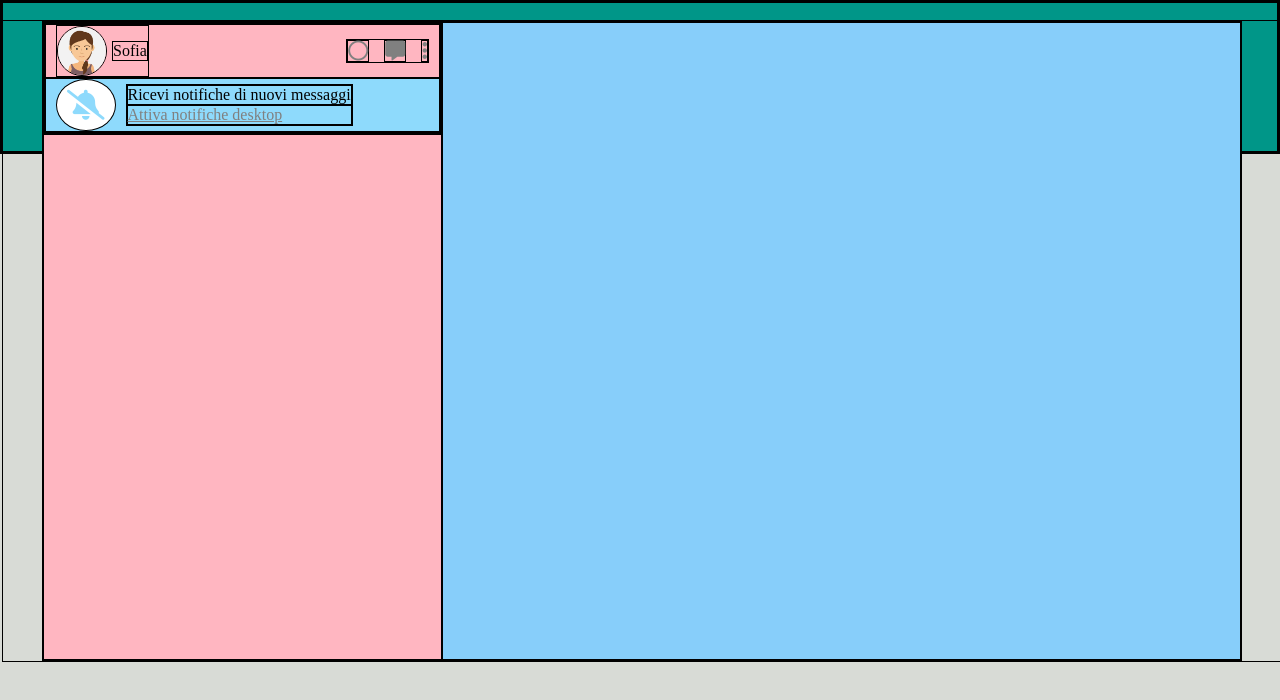
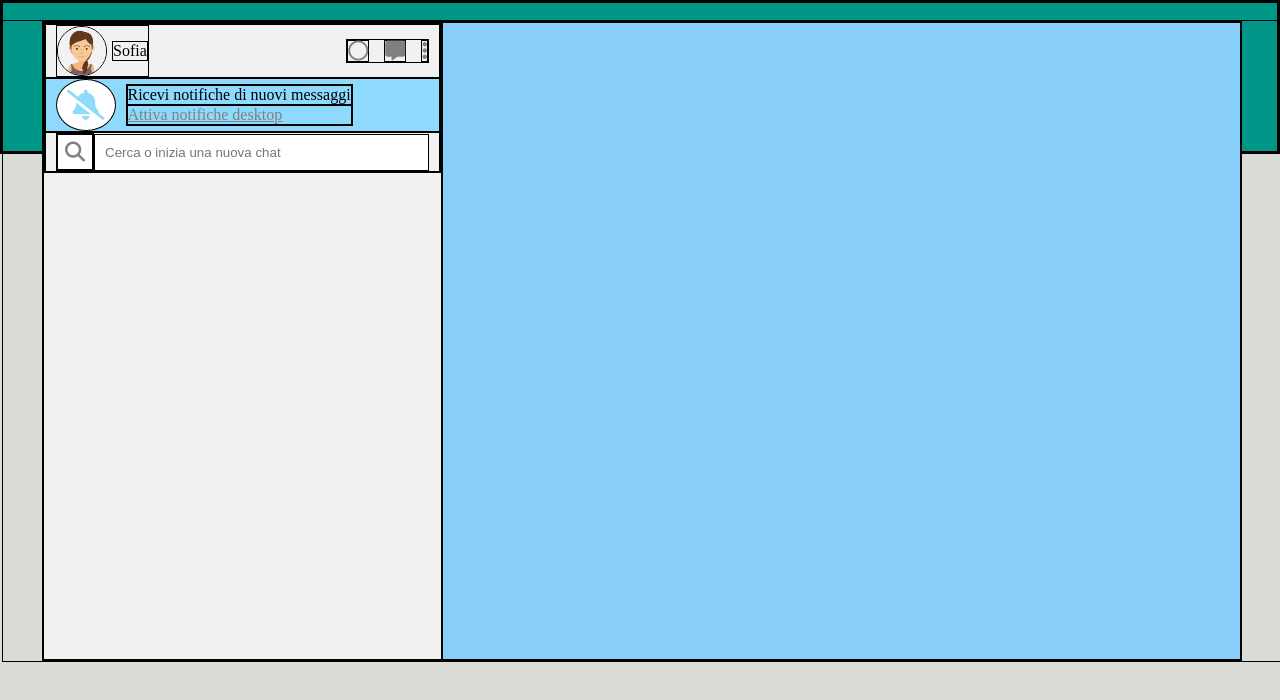
Before and after one commit to ALANOMAM/vue-boolzapp, a plain HTML site: page index.html in a window 1280 px wide. Drawn offline with nearby package versions, Linux system fonts and the light colour scheme.

Commit message:
fatto la parte della searchbar

```diff
--- a/index.html
+++ b/index.html
@@ -58,12 +58,16 @@
   </div>
  <!--sezione notificazioni start-->
 
+  <!--sezione searchbar start-->
   <div class="search-bar">
-
+    <label for="searches"> <i class="fa-solid fa-magnifying-glass"></i> </label>
+    <input type="search" id="searches" placeholder="Cerca o inizia una nuova chat">
   </div>
+  <!--sezione searchbar end-->
 
   </div>
    <!--top section fine-->
+
 
  </div>
  <!--sezione profili fine-->
--- a/style.css
+++ b/style.css
@@ -32,7 +32,7 @@ body{
 /* INIZIO SEZIONE DEI PROFILI (PARTE SINISTRA)*/
 #profiles{
  width: calc(100% / 3);
- background-color: lightpink;
+ background-color: rgba(241, 241, 241, 1)
 }
 .top-section{
 
@@ -69,6 +69,7 @@ gap:5px;
 
 }
 
+/*---------------------------*/
 .notification{
 display: flex;
 align-items: center;
@@ -94,6 +95,28 @@ background-color: rgba(142, 218, 252, 1);
  flex-direction: column;
 }
 
+/*---------------------------*/
+
+.search-bar{
+    display: flex;
+    align-items: center;
+    padding:  0 10px;
+}
+
+.search-bar i{
+    font-size: 20px;
+    padding: 7px;
+    color: gray;
+    background-color: white;
+}
+
+.search-bar input{
+    padding: 10px;
+    width: 100%;
+}
+
+
+
 /* FINE SEZIONE DEI PROFILI (PARTE SINISTRA)*/
 
 
```
